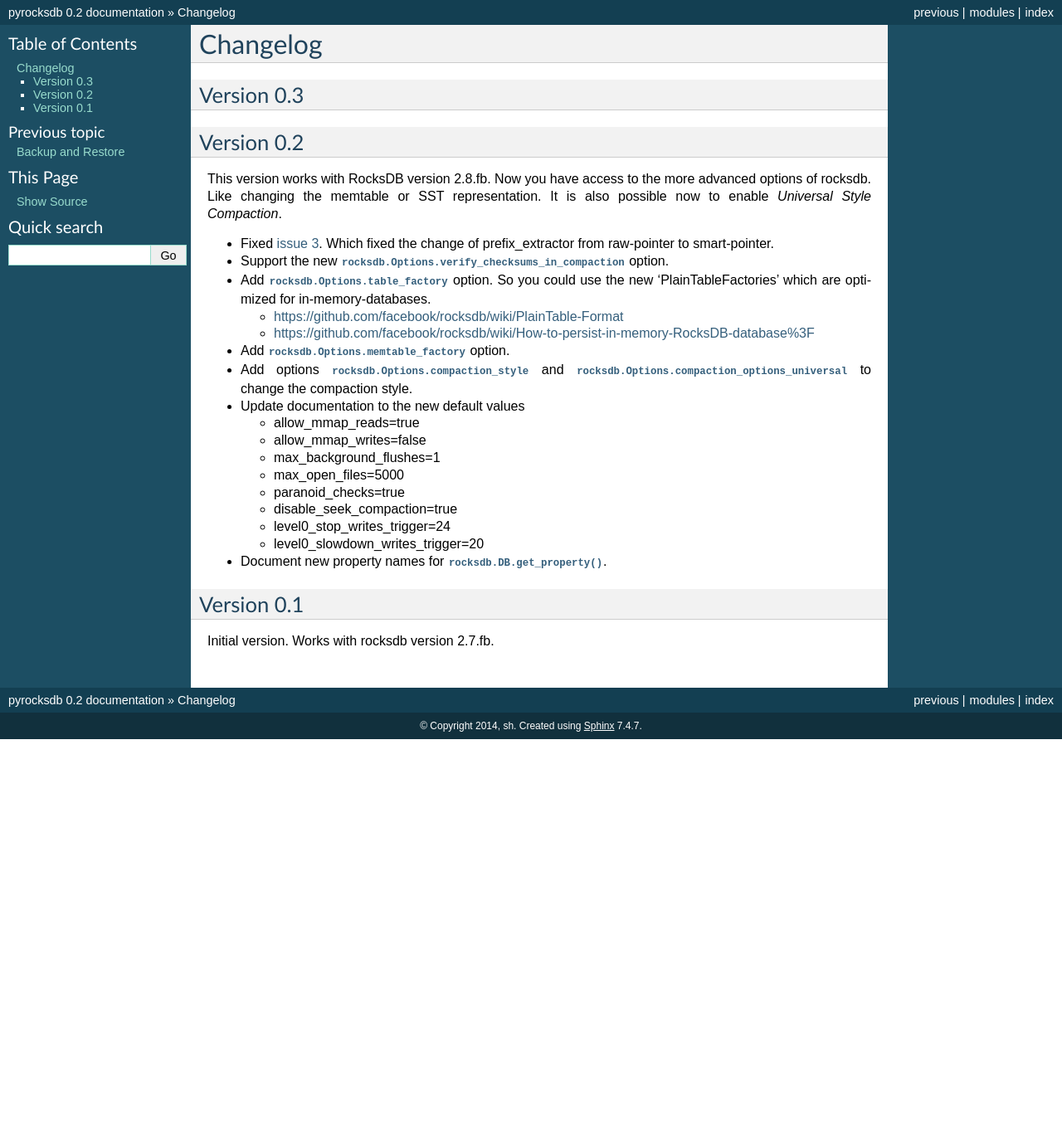
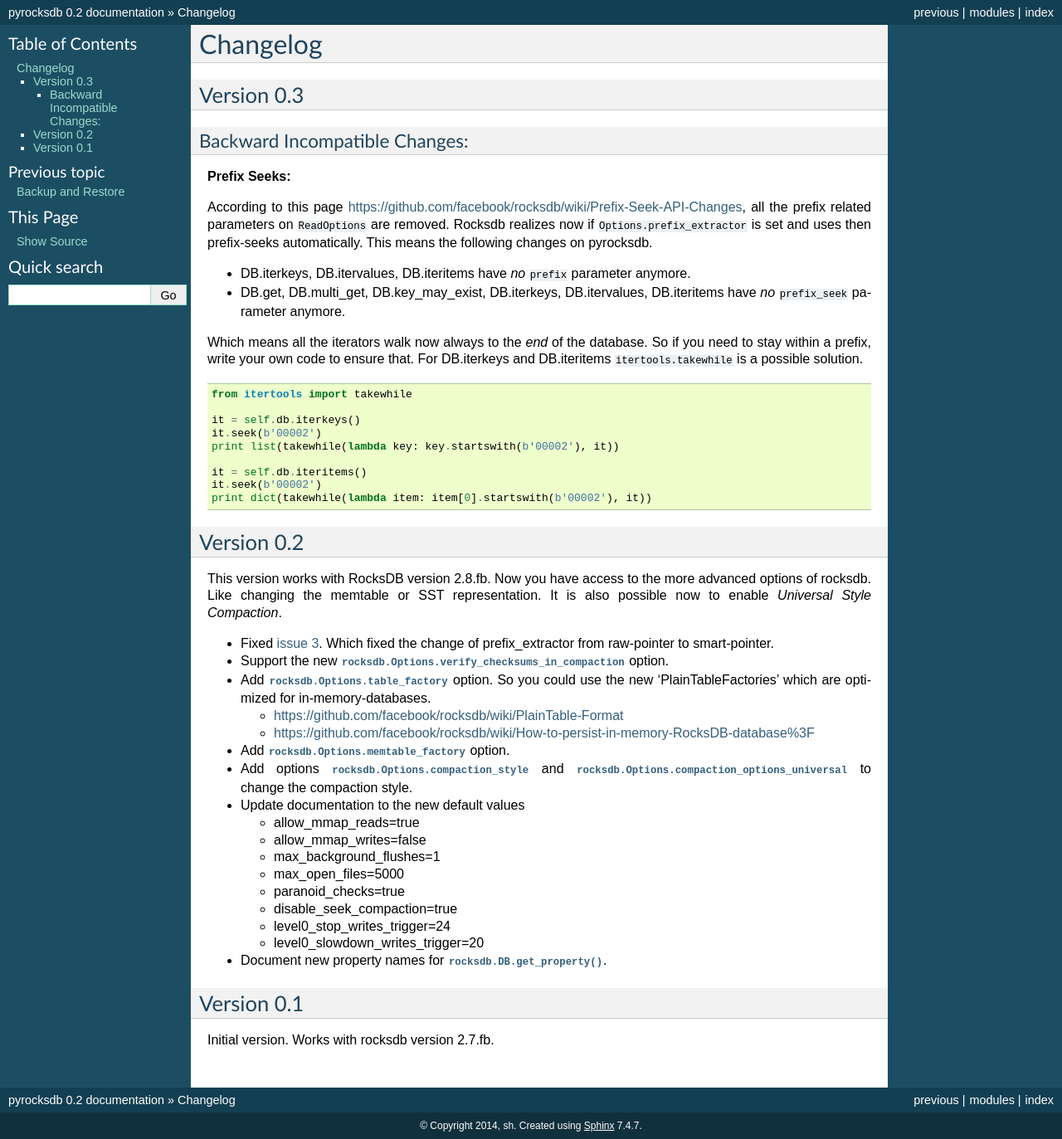
Before and after one commit to stephan-hof/pyrocksdb, a Sphinx documentation site: the page built from docs/changelog.rst, in a window 1280 px wide. Shown: the whole page at 83% size. Built offline with Sphinx 7.4.7, drawn with Linux system fonts in a browser that asks for light colours; before the commit the page ends 900 px from its top, so only the background shows below that.

Commit message:
Adapt to the changes of 'prefix seek api'
See https://github.com/facebook/rocksdb/wiki/Prefix-Seek-API-Changes

```diff
--- a/docs/changelog.rst
+++ b/docs/changelog.rst
@@ -3,6 +3,34 @@
 
 Version 0.3
 -----------
+
+Backward Incompatible Changes:
+^^^^^^^^^^^^^^^^^^^^^^^^^^^^^^
+
+**Prefix Seeks:**
+
+According to this page https://github.com/facebook/rocksdb/wiki/Prefix-Seek-API-Changes,
+all the prefix related parameters on ``ReadOptions`` are removed.
+Rocksdb realizes now if ``Options.prefix_extractor`` is set and uses then
+prefix-seeks automatically. This means the following changes on pyrocksdb.
+
+* DB.iterkeys, DB.itervalues, DB.iteritems have *no* ``prefix`` parameter anymore.
+* DB.get, DB.multi_get, DB.key_may_exist, DB.iterkeys, DB.itervalues, DB.iteritems
+  have *no* ``prefix_seek`` parameter anymore.
+
+Which means all the iterators walk now always to the *end* of the database.
+So if you need to stay within a prefix, write your own code to ensure that.
+For DB.iterkeys and DB.iteritems ``itertools.takewhile`` is a possible solution. ::
+
+    from itertools import takewhile
+
+    it = self.db.iterkeys()
+    it.seek(b'00002')
+    print list(takewhile(lambda key: key.startswith(b'00002'), it))
+
+    it = self.db.iteritems()
+    it.seek(b'00002')
+    print dict(takewhile(lambda item: item[0].startswith(b'00002'), it))
 
 
 Version 0.2
```
Also changed, not shown: docs/api/database.rst (+6 -16 lines), docs/tutorial/index.rst (+5 -3 lines), 3 other files.
